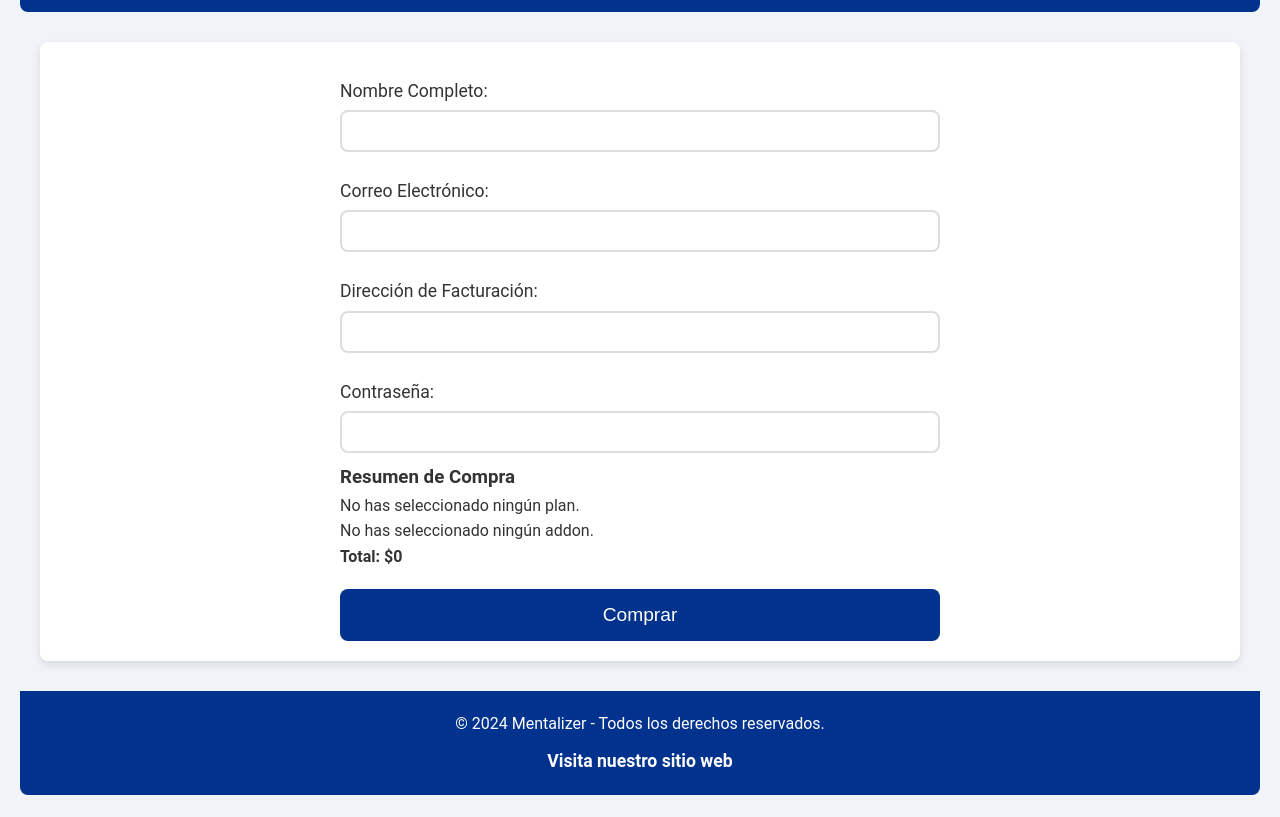
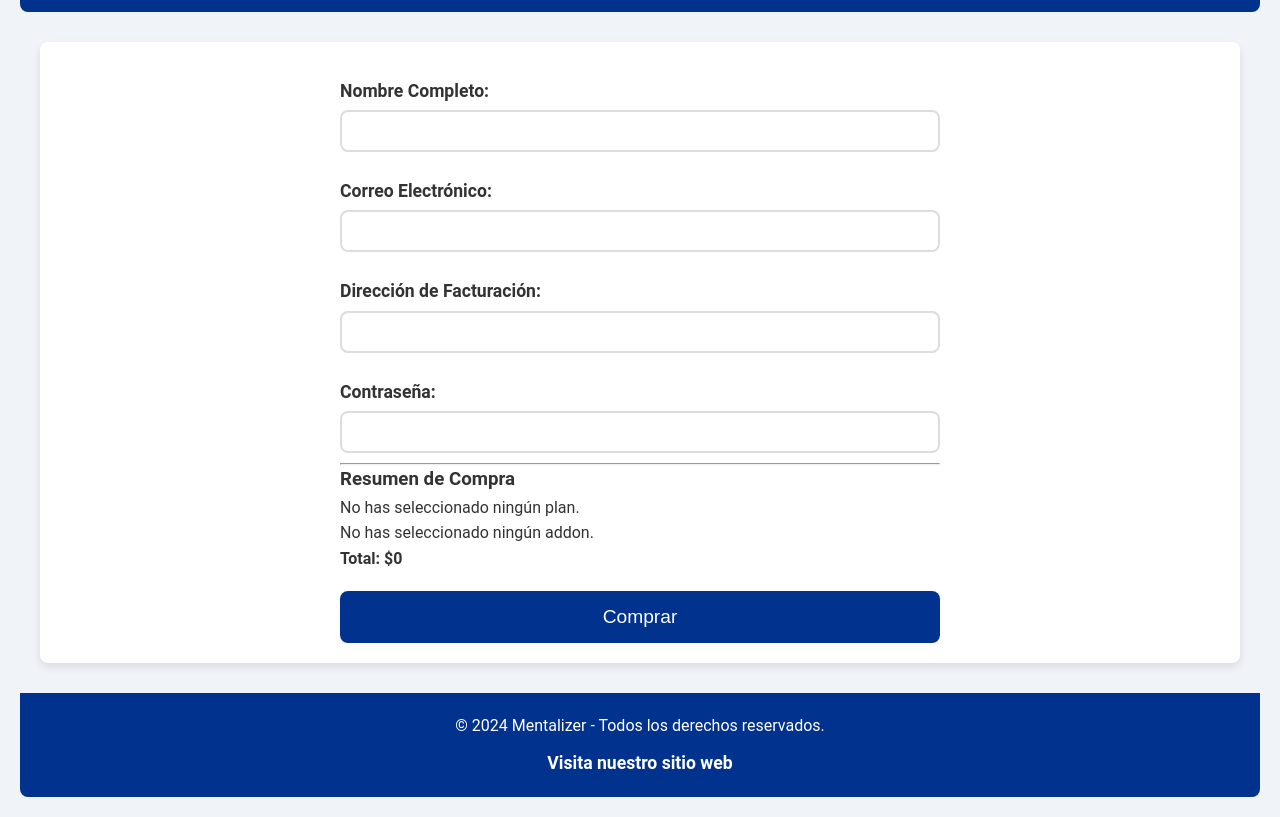
Before and after one commit to NexxCod/carritojs, a plain HTML site: page pages/checkout.html in a window 1280 px wide. Shown: the part 89-906 px from the top of the page. Drawn offline with Linux system fonts and the light colour scheme.

Commit message:
modificaciones html

```diff
--- a/pages/checkout.html
+++ b/pages/checkout.html
@@ -13,18 +13,18 @@
 
     <main>
         <form id="checkout-form">
-            <label for="name">Nombre Completo:</label>
+            <label for="name"><b>Nombre Completo:</b></label>
             <input type="text" id="name" required>
 
-            <label for="email">Correo Electrónico:</label>
+            <label for="email"><b>Correo Electrónico:</b></label>
             <input type="email" id="email" required>
 
-            <label for="address">Dirección de Facturación:</label>
+            <label for="address"><b>Dirección de Facturación:</b></label>
             <input type="text" id="address" required>
 
-            <label for="password">Contraseña:</label>
+            <label for="password"><b>Contraseña:</b></label>
             <input type="password" id="password" required>
-
+            <hr>
             <h3>Resumen de Compra</h3>
             <div id="summary">
                 <!-- caja resumen compra -->
```
